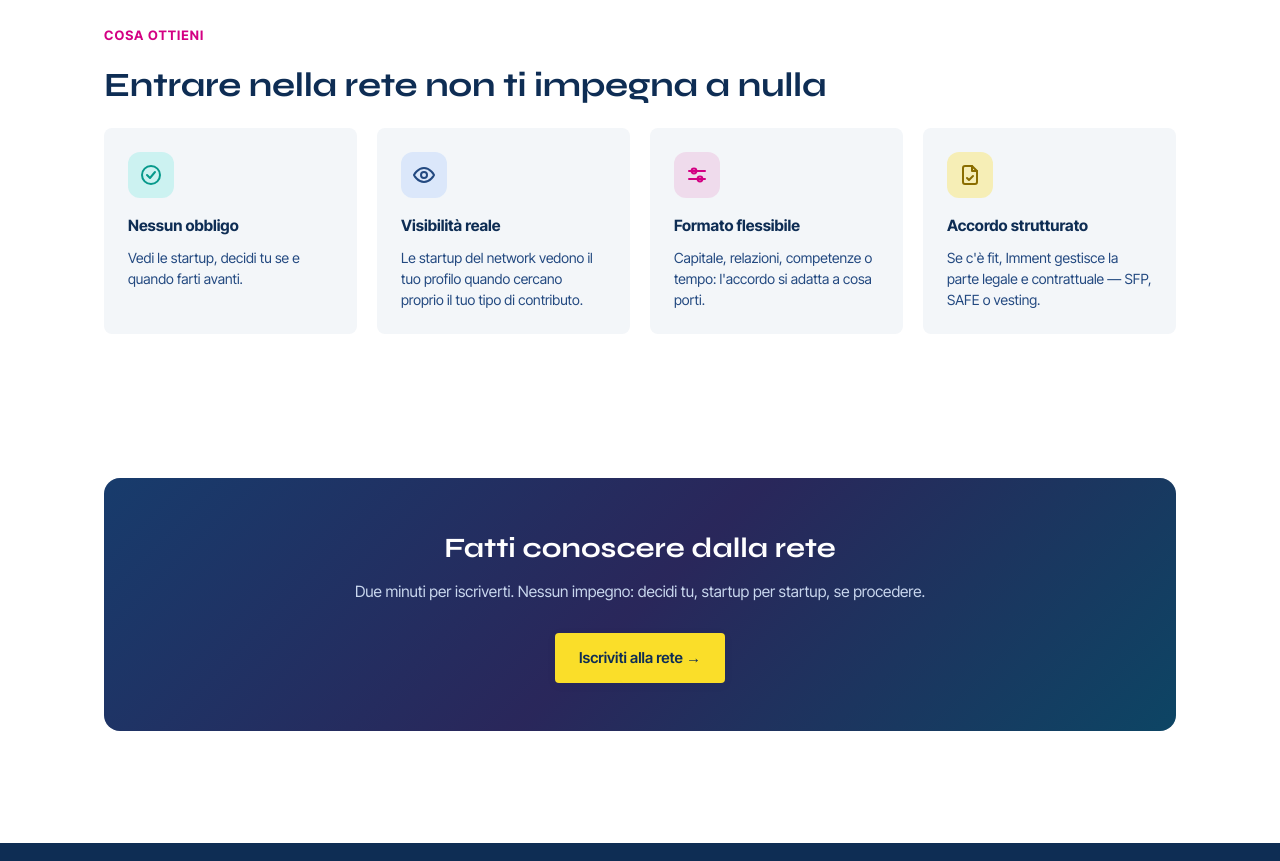
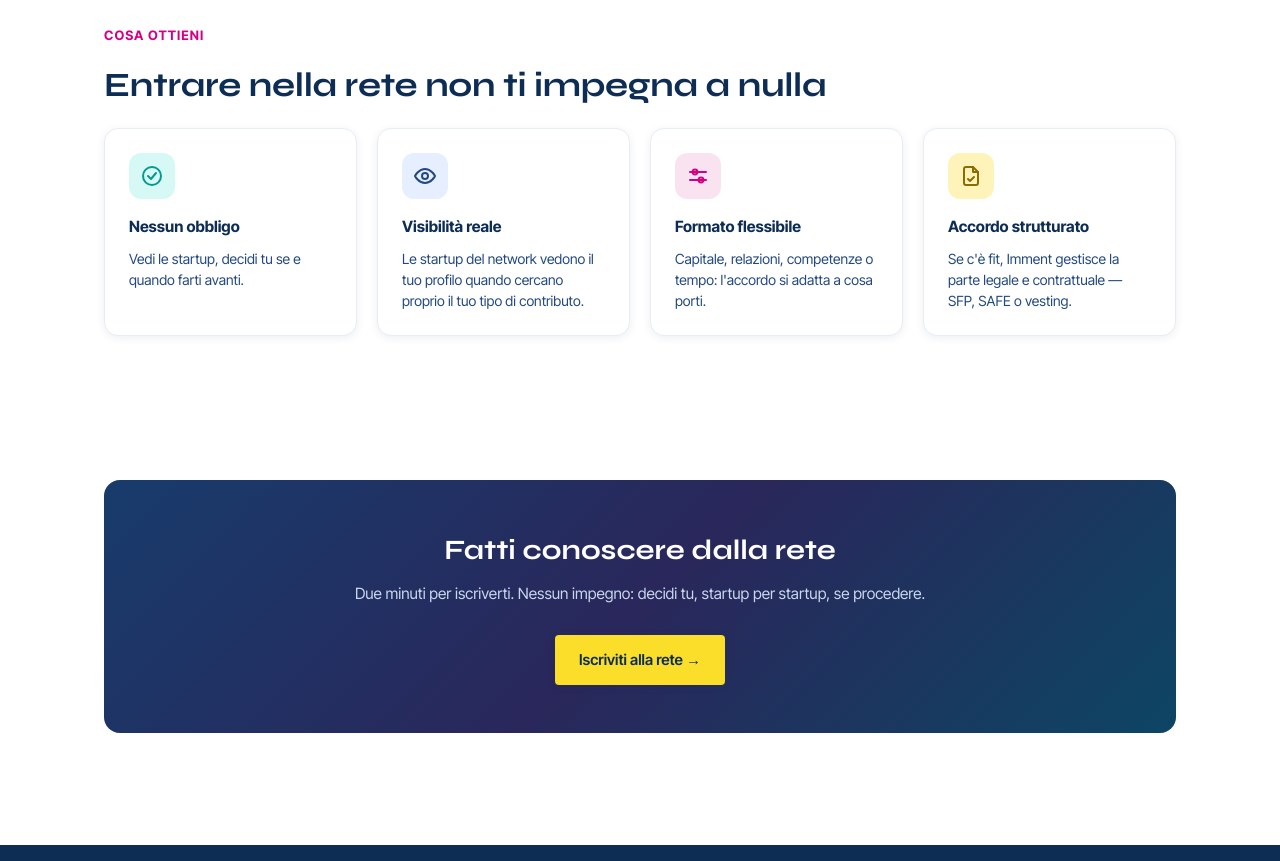
Before and after one commit to immentdev/irm, a website: page public/business-angel/index.html in a window 1280 px wide. Shown: the part 2300-3161 px from the top of the page. Drawn offline with Linux system fonts and the light colour scheme.

Commit message:
Business Angel: card 'Cosa ottieni' uniformate (bianco+ombra) e reveal discreto allo scroll (IntersectionObserver, rispetta reduced-motion, fallback senza JS)

```diff
--- a/public/business-angel/index.html
+++ b/public/business-angel/index.html
@@ -97,6 +97,26 @@
   #porta .benefit-card .icon.tint-teal    { background: rgba(5, 216, 200, 0.16); }
   #porta .benefit-card .icon.tint-magenta { background: rgba(211, 0, 131, 0.11); }
   #porta .benefit-card .icon.tint-yellow  { background: rgba(250, 222, 41, 0.32); }
+
+  /* Ritocco 1: card "Cosa ottieni" uniformate alle tile dei contributi */
+  #porta .benefit-card {
+    background: #fff; border: 1px solid var(--imm-neutral-mid);
+    border-radius: 14px; box-shadow: var(--shadow);
+  }
+
+  /* Ritocco 2: reveal discreto allo scroll.
+     Lo stato nascosto è attivo SOLO se il JS aggiunge .reveal-ready e non c'è
+     reduced-motion — così senza JS o con reduced-motion nulla resta invisibile. */
+  @media (prefers-reduced-motion: no-preference) {
+    .reveal-ready .reveal {
+      opacity: 0; transform: translateY(18px);
+      transition: opacity 0.55s ease, transform 0.55s ease;
+    }
+    .reveal-ready .reveal.is-in { opacity: 1; transform: none; }
+    .reveal-ready .reveal:nth-child(2) { transition-delay: 0.07s; }
+    .reveal-ready .reveal:nth-child(3) { transition-delay: 0.14s; }
+    .reveal-ready .reveal:nth-child(4) { transition-delay: 0.21s; }
+  }
 </style>
 </head>
 <body>
@@ -139,28 +159,28 @@
     <h2 class="section-title">Scegli tu come partecipare</h2>
     <p class="section-sub">Il capitale non è obbligatorio: anche relazioni, competenze o tempo hanno valore per una startup — e vengono riconosciuti.</p>
     <div class="offer-grid">
-      <div class="offer-tile">
+      <div class="offer-tile reveal">
         <span class="offer-icon tint-blue">
           <svg viewBox="0 0 24 24" fill="none" stroke="currentColor" stroke-width="2" stroke-linecap="round" stroke-linejoin="round" aria-hidden="true"><path d="M16 8.5a4.5 4.5 0 1 0 0 7"/><path d="M6 11h7"/><path d="M6 14h6"/></svg>
         </span>
         <h3>Capitale</h3>
         <span class="tag">Strutturato in SFP o SAFE</span>
       </div>
-      <div class="offer-tile">
+      <div class="offer-tile reveal">
         <span class="offer-icon tint-teal">
           <svg viewBox="0 0 24 24" fill="none" stroke="currentColor" stroke-width="2" stroke-linecap="round" stroke-linejoin="round" aria-hidden="true"><circle cx="18" cy="5" r="2.5"/><circle cx="6" cy="12" r="2.5"/><circle cx="18" cy="19" r="2.5"/><path d="M8.3 10.8 15.7 6.2"/><path d="M8.3 13.2 15.7 17.8"/></svg>
         </span>
         <h3>Relazioni e contatti</h3>
         <span class="tag">Riconosciuto con vesting</span>
       </div>
-      <div class="offer-tile">
+      <div class="offer-tile reveal">
         <span class="offer-icon tint-magenta">
           <svg viewBox="0 0 24 24" fill="none" stroke="currentColor" stroke-width="2" stroke-linecap="round" stroke-linejoin="round" aria-hidden="true"><path d="M9 18h6"/><path d="M10 22h4"/><path d="M12 2a7 7 0 0 0-4 12.7c.6.5 1 1.3 1 2.1V18h6v-1.2c0-.8.4-1.6 1-2.1A7 7 0 0 0 12 2Z"/></svg>
         </span>
         <h3>Competenze e consulenza</h3>
         <span class="tag">Riconosciuto con vesting</span>
       </div>
-      <div class="offer-tile">
+      <div class="offer-tile reveal">
         <span class="offer-icon tint-yellow">
           <svg viewBox="0 0 24 24" fill="none" stroke="currentColor" stroke-width="2" stroke-linecap="round" stroke-linejoin="round" aria-hidden="true"><circle cx="12" cy="12" r="9"/><path d="M12 7v5l3 2"/></svg>
         </span>
@@ -196,17 +216,17 @@
     <p class="section-label">Come funziona</p>
     <h2 class="section-title">Tre passaggi, nessun impegno anticipato</h2>
     <div class="steps">
-      <div class="step">
+      <div class="step reveal">
         <div class="num">1</div>
         <h3>Ti iscrivi</h3>
         <p>Compili un form breve: chi sei, cosa sai fare, cosa potresti mettere a disposizione.</p>
       </div>
-      <div class="step">
+      <div class="step reveal">
         <div class="num">2</div>
         <h3>Ti mostriamo le startup</h3>
         <p>Periodicamente ricevi le startup del network in cerca di supporto. Scegli tu quelle che ti interessano.</p>
       </div>
-      <div class="step">
+      <div class="step reveal">
         <div class="num">3</div>
         <h3>Se c'è fit, si struttura</h3>
         <p>Una call con la startup e, se procedete, Imment struttura l'accordo — SFP/SAFE se metti capitale, vesting se metti lavoro.</p>
@@ -221,25 +241,25 @@
     <p class="section-label">Cosa ottieni</p>
     <h2 class="section-title">Entrare nella rete non ti impegna a nulla</h2>
     <div class="benefits">
-      <div class="benefit-card">
+      <div class="benefit-card reveal">
         <div class="icon tint-teal">
           <svg viewBox="0 0 24 24" fill="none" stroke="currentColor" stroke-width="2" stroke-linecap="round" stroke-linejoin="round" aria-hidden="true"><circle cx="12" cy="12" r="9"/><path d="m8 12 3 3 5-6"/></svg>
         </div>
         <h3>Nessun obbligo</h3><p>Vedi le startup, decidi tu se e quando farti avanti.</p>
       </div>
-      <div class="benefit-card">
+      <div class="benefit-card reveal">
         <div class="icon tint-blue">
           <svg viewBox="0 0 24 24" fill="none" stroke="currentColor" stroke-width="2" stroke-linecap="round" stroke-linejoin="round" aria-hidden="true"><path d="M2 12s3.5-7 10-7 10 7 10 7-3.5 7-10 7-10-7-10-7Z"/><circle cx="12" cy="12" r="3"/></svg>
         </div>
         <h3>Visibilità reale</h3><p>Le startup del network vedono il tuo profilo quando cercano proprio il tuo tipo di contributo.</p>
       </div>
-      <div class="benefit-card">
+      <div class="benefit-card reveal">
         <div class="icon tint-magenta">
           <svg viewBox="0 0 24 24" fill="none" stroke="currentColor" stroke-width="2" stroke-linecap="round" stroke-linejoin="round" aria-hidden="true"><line x1="4" y1="8" x2="20" y2="8"/><circle cx="9" cy="8" r="2.4"/><line x1="4" y1="16" x2="20" y2="16"/><circle cx="15" cy="16" r="2.4"/></svg>
         </div>
         <h3>Formato flessibile</h3><p>Capitale, relazioni, competenze o tempo: l'accordo si adatta a cosa porti.</p>
       </div>
-      <div class="benefit-card">
+      <div class="benefit-card reveal">
         <div class="icon tint-yellow">
           <svg viewBox="0 0 24 24" fill="none" stroke="currentColor" stroke-width="2" stroke-linecap="round" stroke-linejoin="round" aria-hidden="true"><path d="M14 3H7a2 2 0 0 0-2 2v14a2 2 0 0 0 2 2h10a2 2 0 0 0 2-2V8Z"/><path d="M14 3v5h5"/><path d="m9 15 2 2 4-4"/></svg>
         </div>
@@ -276,5 +296,19 @@
   </div>
 </footer>
 
+<script>
+  (function () {
+    var reduce = window.matchMedia('(prefers-reduced-motion: reduce)').matches;
+    if (reduce || !('IntersectionObserver' in window)) return;
+    document.documentElement.classList.add('reveal-ready');
+    var io = new IntersectionObserver(function (entries) {
+      entries.forEach(function (e) {
+        if (e.isIntersecting) { e.target.classList.add('is-in'); io.unobserve(e.target); }
+      });
+    }, { threshold: 0.12, rootMargin: '0px 0px -8% 0px' });
+    document.querySelectorAll('.reveal').forEach(function (el) { io.observe(el); });
+  })();
+</script>
+
 </body>
 </html>
```
